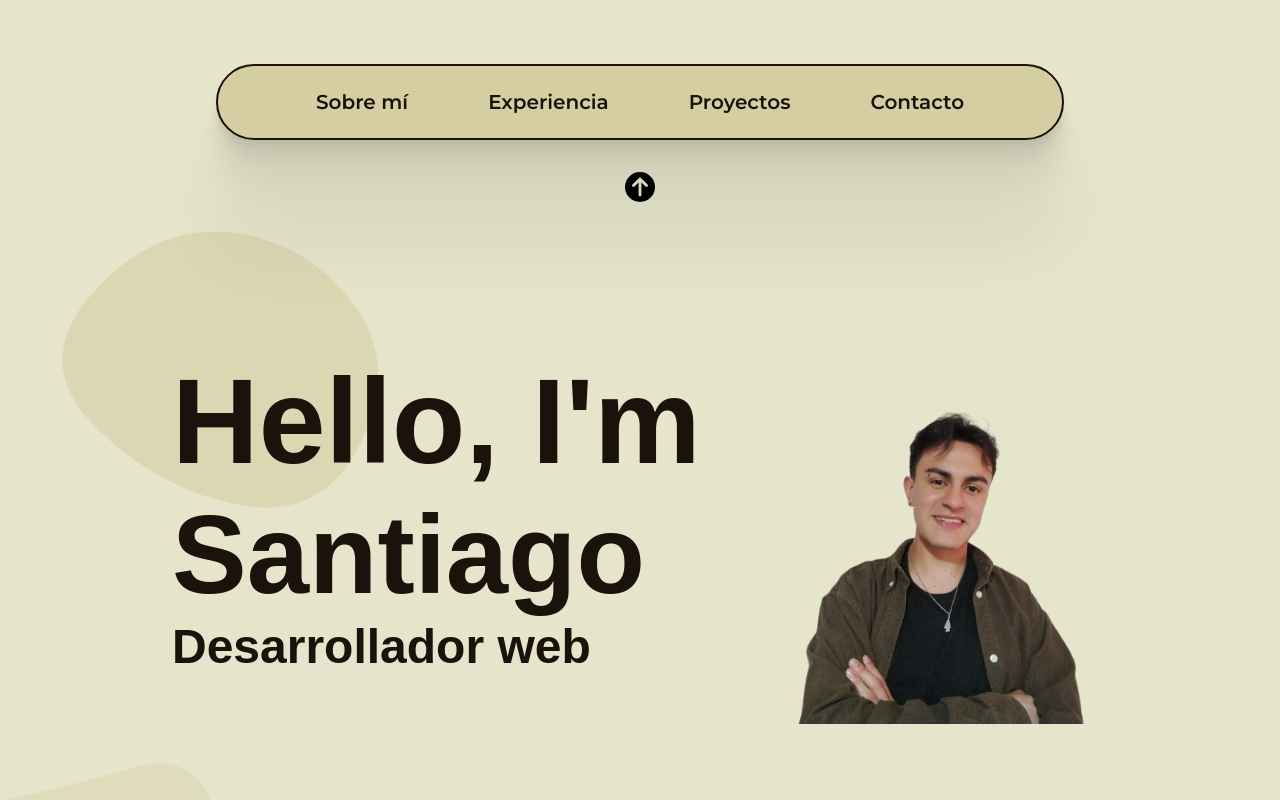
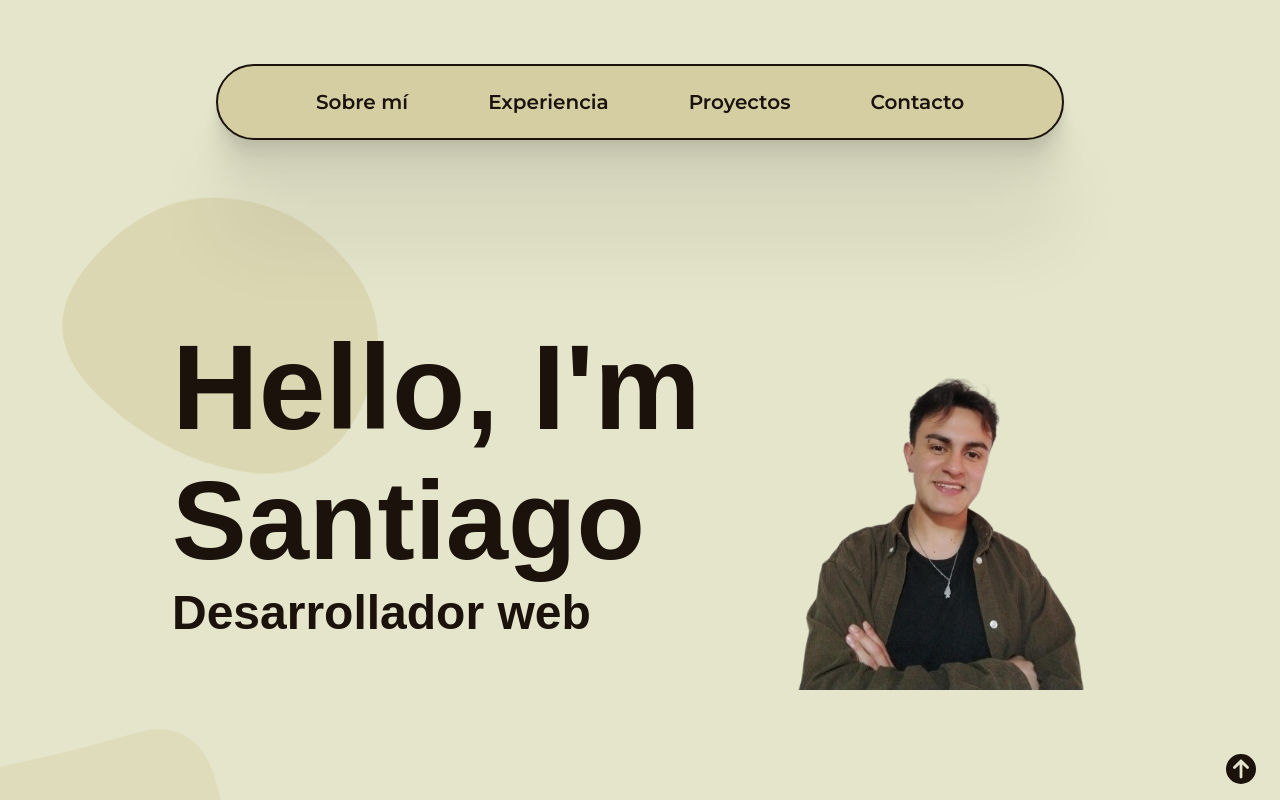
Before and after one commit to Santiago397/portfolio-sanmon, a React (Vite) app: page / in a window 1280 px wide. Shown: the top 800 px of the page. Built offline with nearby package versions, Linux system fonts and the light colour scheme; a web font is replaced by a local one.

Commit message:
up-btn applies all devices

```diff
--- a/src/components/navbar/Navbar.css
+++ b/src/components/navbar/Navbar.css
@@ -7,6 +7,15 @@
 
 .n-wrapper .icon {
   align-self: flex-end;
+}
+
+.n-wrapper .up-btn {
+  position: fixed;
+  bottom: 1rem;
+  right: 1.5rem;
+  cursor: pointer;
+  z-index: 89;
+  color: var(--primary);
 }
 
 .n-container {
@@ -81,15 +90,6 @@ li:hover::after {
     transition: all 0.5 ease-in-out;
   }
 
-  .n-wrapper .up-btn {
-    position: fixed;
-    bottom: 1rem;
-    right: 1.5rem;
-    cursor: pointer;
-    z-index: 89;
-    color: var(--primary);
-  }
-
 }
 
 @media (min-width: 1024px) {
```
